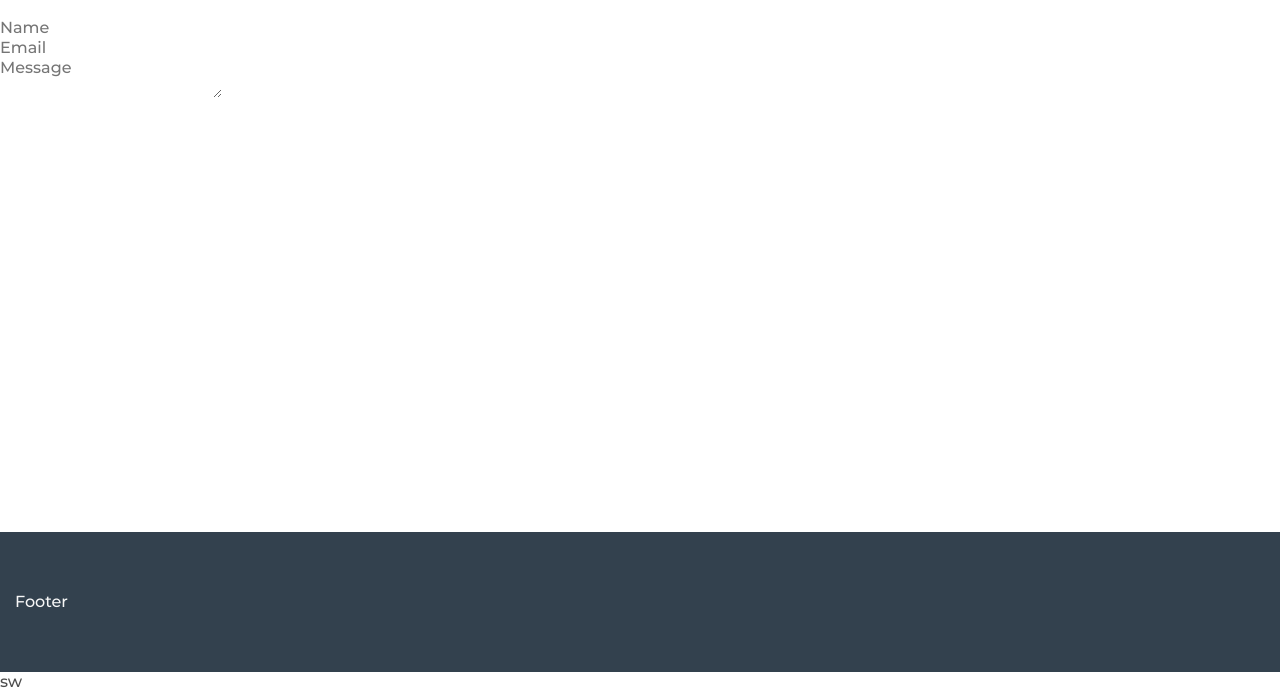
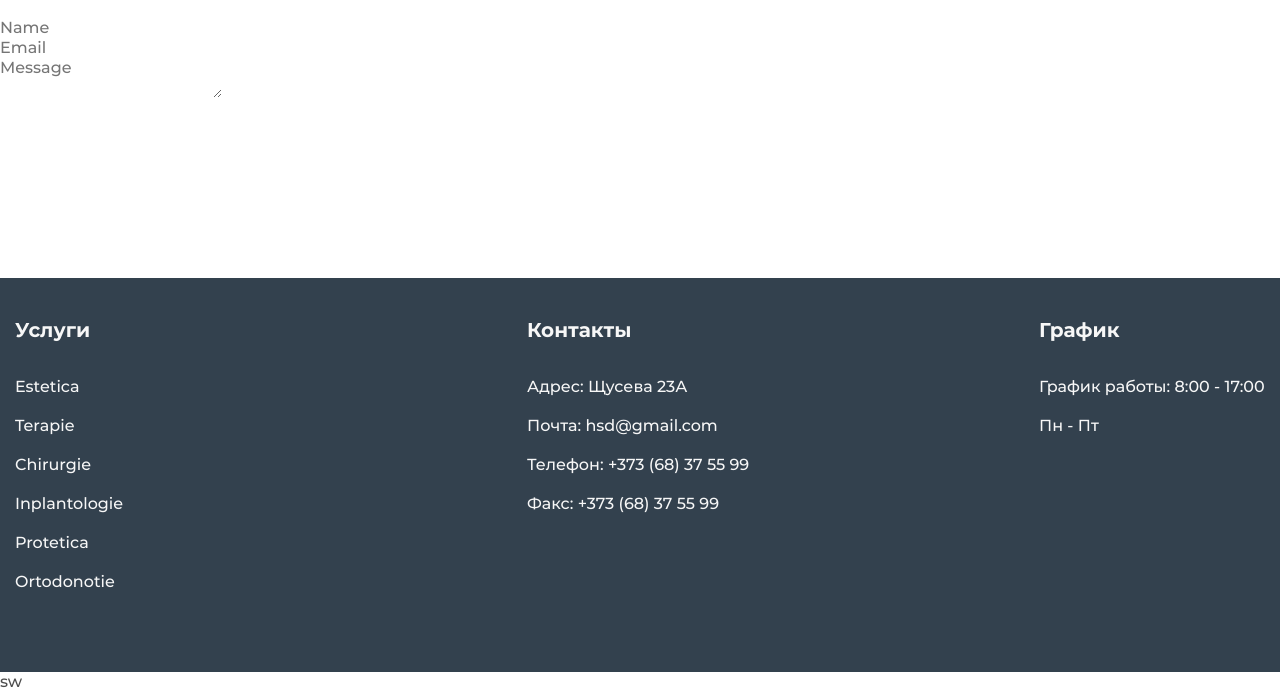
Before and after one commit to colocolov/dental2, a website: page dental2/contacts.html in a window 1280 px wide. Shown: the part 128-820 px from the top of the page. Drawn offline with Linux system fonts and the light colour scheme.

Commit message:
done footer

```diff
--- a/dental2/contacts.html
+++ b/dental2/contacts.html
@@ -104,7 +104,42 @@
     </main>
 
     <footer class="footer">
-  <div class="container footer__container">Footer</div><!-- /.container -->
+  <div class="footer__container">
+
+    <div class="footer__part">
+      <h3 class="footer__head">Услуги</h3>
+      <ul class="footer__list">
+        <li class="footer__item"><a href="#!">Estetica</a></li>
+        <li class="footer__item"><a href="#!">Terapie</a></li>
+        <li class="footer__item"><a href="#!">Chirurgie</a></li>
+        <li class="footer__item"><a href="#!">Inplantologie</a></li>
+        <li class="footer__item"><a href="#!">Protetica</a></li>
+        <li class="footer__item"><a href="#!">Ortodonotie</a></li>
+      </ul>
+    </div>
+    <!-- /.footer__item -->
+
+    <div class="footer__part">
+      <h3 class="footer__head">Контакты</h3>
+      <div class="footer__list">
+        <p class="footer__item">Адрес: Щусева 23А</p>
+        <p class="footer__item">Почта: hsd@gmail.com</p>
+        <p class="footer__item">Телефон: +373 (68) 37 55 99</p>
+        <p class="footer__item">Факс: +373 (68) 37 55 99</p>
+      </div>
+    </div>
+    <!-- /.footer__item -->
+
+    <div class="footer__part">
+      <h3 class="footer__head">График</h3>
+      <div class="footer__list">
+        <div class="footer__item">График работы: 8:00 - 17:00</div>
+        <div class="footer__item">Пн - Пт</div>
+      </div>
+    </div>
+    <!-- /.footer__item -->
+
+  </div><!-- /.container -->
 </footer><!-- /.footer -->
   </div><!-- /.wrapper -->
 </body>
--- a/src/sass/components/basic/_footer.sass
+++ b/src/sass/components/basic/_footer.sass
@@ -1,4 +1,26 @@
 .footer
   background-color: $black
-  padding: 60px 0
+  padding: 40px 0 80px
   color: $white
+
+  // .footer__container
+  &__container
+    display: flex
+    justify-content: space-between
+
+  // .footer__part
+  &__part
+    min-width: 226px
+
+  // .footer__head
+  &__head
+    @include font(700, 20, 24)
+    margin-bottom: 35px
+
+  // .footer__list
+  &__list
+
+  // .footer__item
+  &__item
+    &:not(:last-child)
+      margin-bottom: 19px
```
Also changed, not shown: dental2/index.html (+36 -1 lines), src/html/footer.html (+36 -1 lines), dental2/css/style.css, dental2/css/style.min.css.
